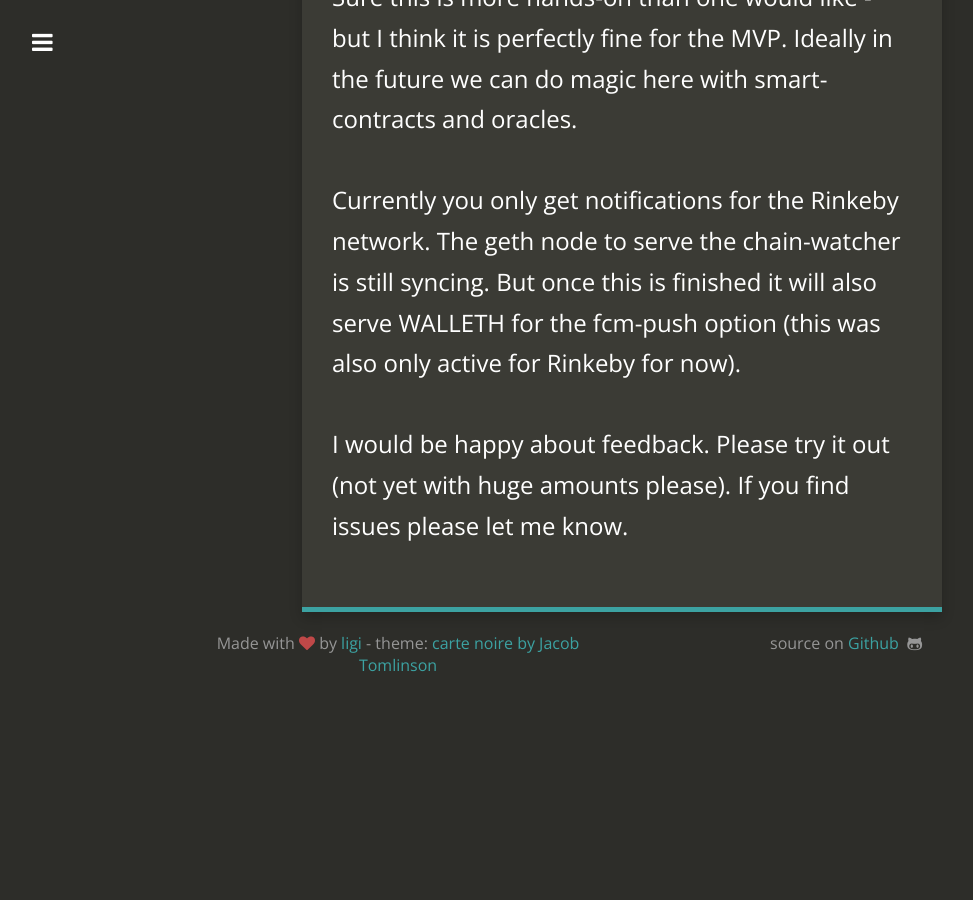
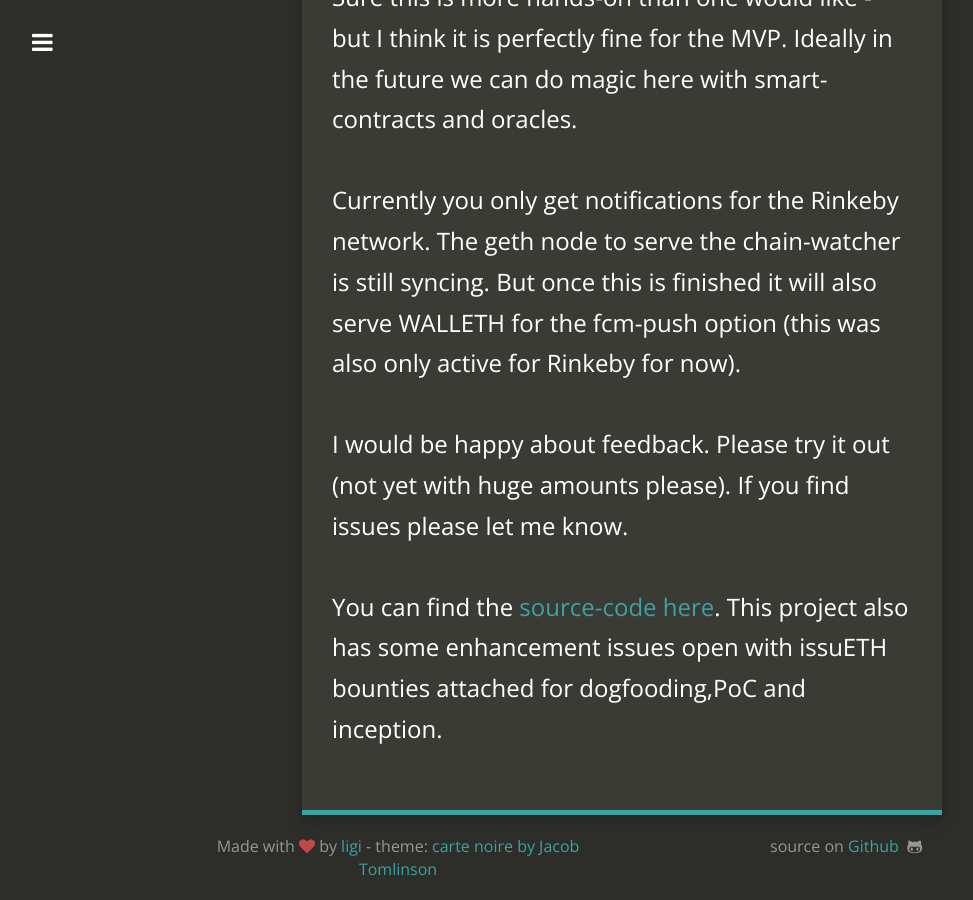
Before and after one commit to walleth/walleth.github.com, a Jekyll site: the page built from _posts/2017-10-18-issuETH-ethereum-issue-bounties.md, in a window 1280 px wide and 900 px high, scrolled down 5132 px. Shown: the whole window, without its empty margins (18-991 px from the left). Built offline with Jekyll 4.4.1, drawn with Linux system fonts in a browser that asks for light colours; nearby versions of some CDN libraries; before the commit the page ends 5829 px from its top, so only the background shows below that.

Commit message:
Add link to repo and info

```diff
--- a/_posts/2017-10-18-issuETH-ethereum-issue-bounties.md
+++ b/_posts/2017-10-18-issuETH-ethereum-issue-bounties.md
@@ -46,3 +46,5 @@ Sure this is more hands-on than one would like - but I think it is perfectly fin
 Currently you only get notifications for the Rinkeby network. The geth node to serve the chain-watcher is still syncing. But once this is finished it will also serve WALLETH for the fcm-push option (this was also only active for Rinkeby for now).
 
 I would be happy about feedback. Please try it out (not yet with huge amounts please). If you find issues please let me know.
+
+You can find the [source-code here](https://github.com/issuETH/issuETH). This project also has some enhancement issues open with issuETH bounties attached for dogfooding,PoC and inception.
```
